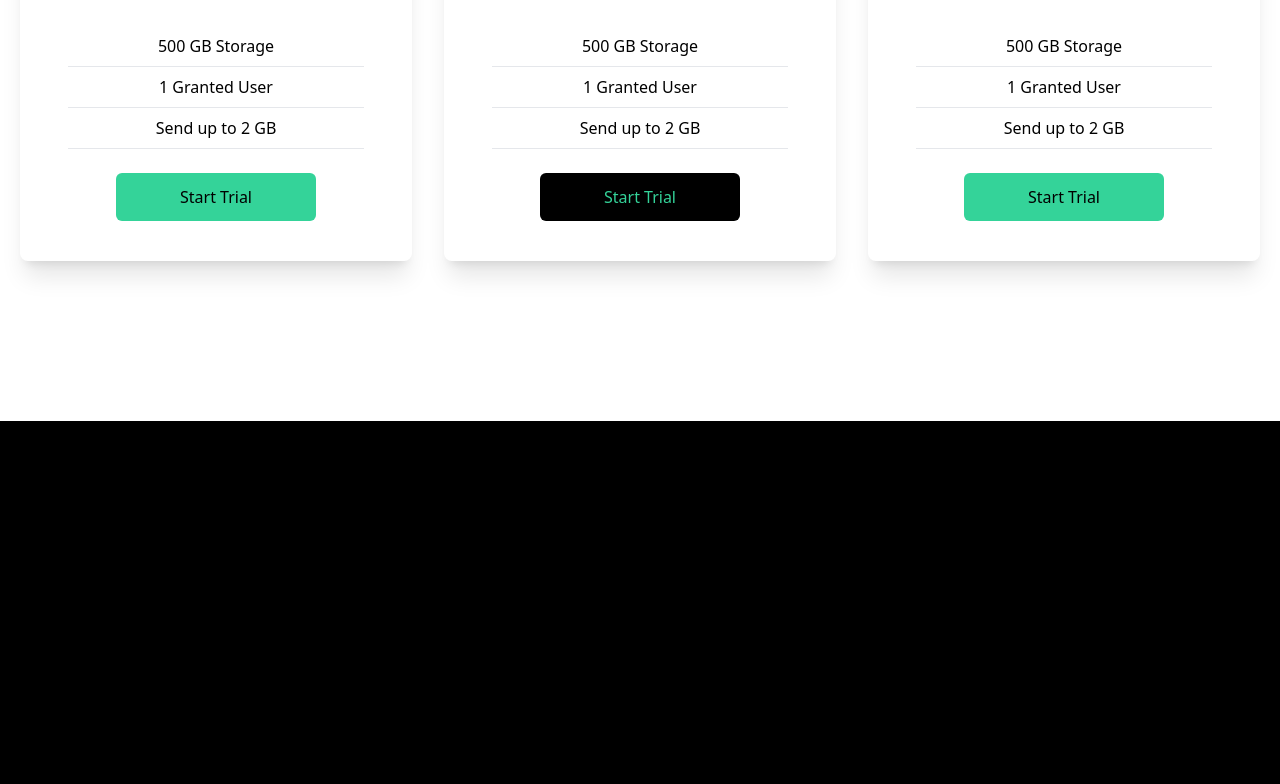
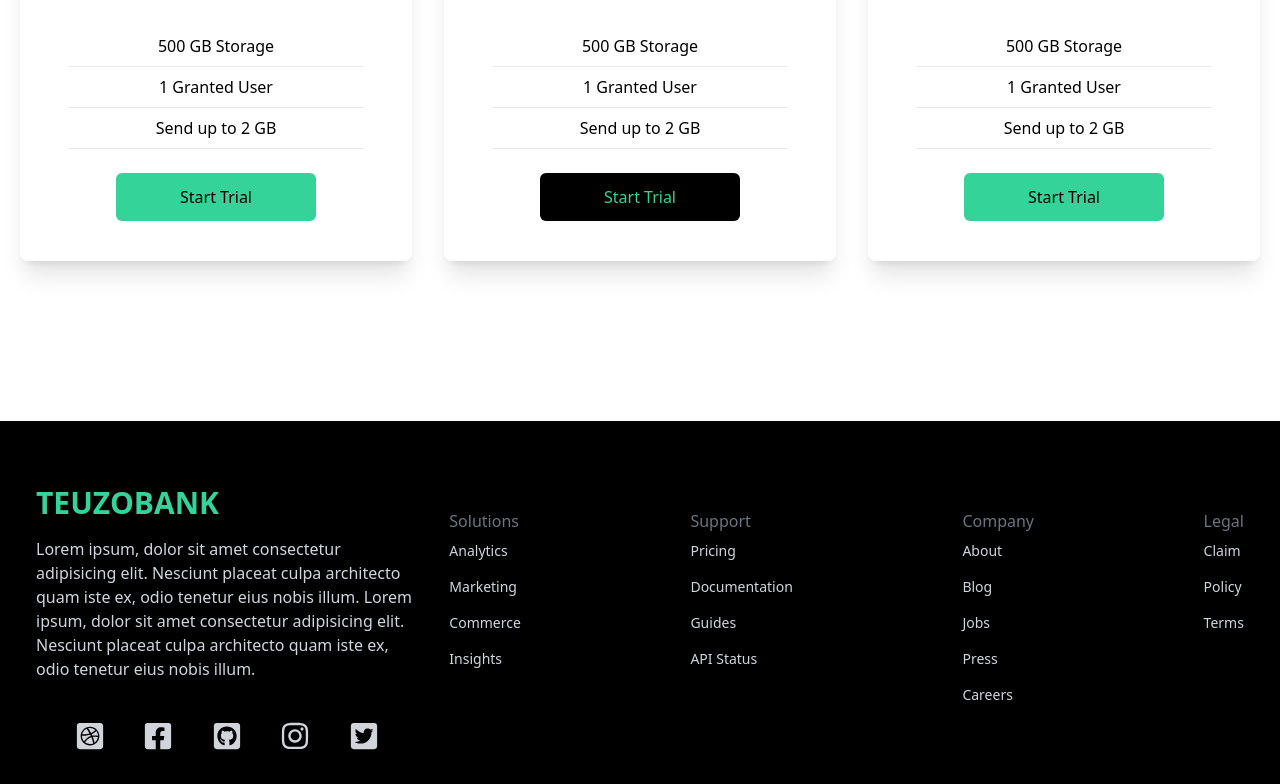
Before and after one commit to matheus-ferreira1/Financial-landing-page, a React (Vite) app: page / in a window 1280 px wide. Shown: the part 2013-2797 px from the top of the page. Before the commit the page ends 2434 px from the top, so only its background shows below. Built offline with nearby package versions, Linux system fonts and the light colour scheme.

Commit message:
footer finalized

```diff
--- a/src/App.jsx
+++ b/src/App.jsx
@@ -1,5 +1,6 @@
 import Analytics from "./components/Analytics";
 import Cards from "./components/Cards";
+import Footer from "./components/Footer";
 import Hero from "./components/Hero";
 import Navbar from "./components/Navbar";
 import Newsletter from "./components/Newsletter";
@@ -12,6 +13,7 @@
       <Analytics />
       <Newsletter />
       <Cards />
+      <Footer />
     </div>
   );
 }
--- /dev/null
+++ b/src/components/Footer.jsx
@@ -0,0 +1,73 @@
+import React from "react";
+import {
+  FaDribbbleSquare,
+  FaFacebookSquare,
+  FaGithubSquare,
+  FaInstagram,
+  FaTwitterSquare,
+} from "react-icons/fa";
+
+const Footer = () => {
+  return (
+    <footer className="max-w-[1240px] mx-auto py-16 px-4 grid lg:grid-cols-3 gap-8 text-gray-300">
+      <div>
+        <h1 className="uppercase w-full text-3xl font-bold text-emerald-400">
+          TeuzoBank
+        </h1>
+        <p className="py-4">
+          Lorem ipsum, dolor sit amet consectetur adipisicing elit. Nesciunt
+          placeat culpa architecto quam iste ex, odio tenetur eius nobis illum.
+          Lorem ipsum, dolor sit amet consectetur adipisicing elit. Nesciunt
+          placeat culpa architecto quam iste ex, odio tenetur eius nobis illum.
+        </p>
+        <div className="flex justify-evenly  my-6">
+          <FaDribbbleSquare size={30} />
+          <FaFacebookSquare size={30} />
+          <FaGithubSquare size={30} />
+          <FaInstagram size={30} />
+          <FaTwitterSquare size={30} />
+        </div>
+      </div>
+      <div className="lg:col-span-2 flex justify-between mt-6">
+        <div>
+          <h6 className="font-medium text-gray-500">Solutions</h6>
+          <ul>
+            <li className="py-2 text-sm">Analytics</li>
+            <li className="py-2 text-sm">Marketing</li>
+            <li className="py-2 text-sm">Commerce</li>
+            <li className="py-2 text-sm">Insights</li>
+          </ul>
+        </div>
+        <div>
+          <h6 className="font-medium text-gray-500">Support</h6>
+          <ul>
+            <li className="py-2 text-sm">Pricing</li>
+            <li className="py-2 text-sm">Documentation</li>
+            <li className="py-2 text-sm">Guides</li>
+            <li className="py-2 text-sm">API Status</li>
+          </ul>
+        </div>
+        <div>
+          <h6 className="font-medium text-gray-500">Company</h6>
+          <ul>
+            <li className="py-2 text-sm">About</li>
+            <li className="py-2 text-sm">Blog</li>
+            <li className="py-2 text-sm">Jobs</li>
+            <li className="py-2 text-sm">Press</li>
+            <li className="py-2 text-sm">Careers</li>
+          </ul>
+        </div>
+        <div>
+          <h6 className="font-medium text-gray-500">Legal</h6>
+          <ul>
+            <li className="py-2 text-sm">Claim</li>
+            <li className="py-2 text-sm">Policy</li>
+            <li className="py-2 text-sm">Terms</li>
+          </ul>
+        </div>
+      </div>
+    </footer>
+  );
+};
+
+export default Footer;
--- a/src/components/Navbar.jsx
+++ b/src/components/Navbar.jsx
@@ -34,7 +34,7 @@
   return (
     <nav className="bg-black text-white flex justify-between items-center h-24 px-4 max-w-[1240px] mx-auto">
       <h1 className="w-full text-3xl font-bold text-emerald-400 uppercase">
-        React
+        TeuzoBank
       </h1>
       {/* large devices menu */}
       <ul className="hidden md:flex">
```
